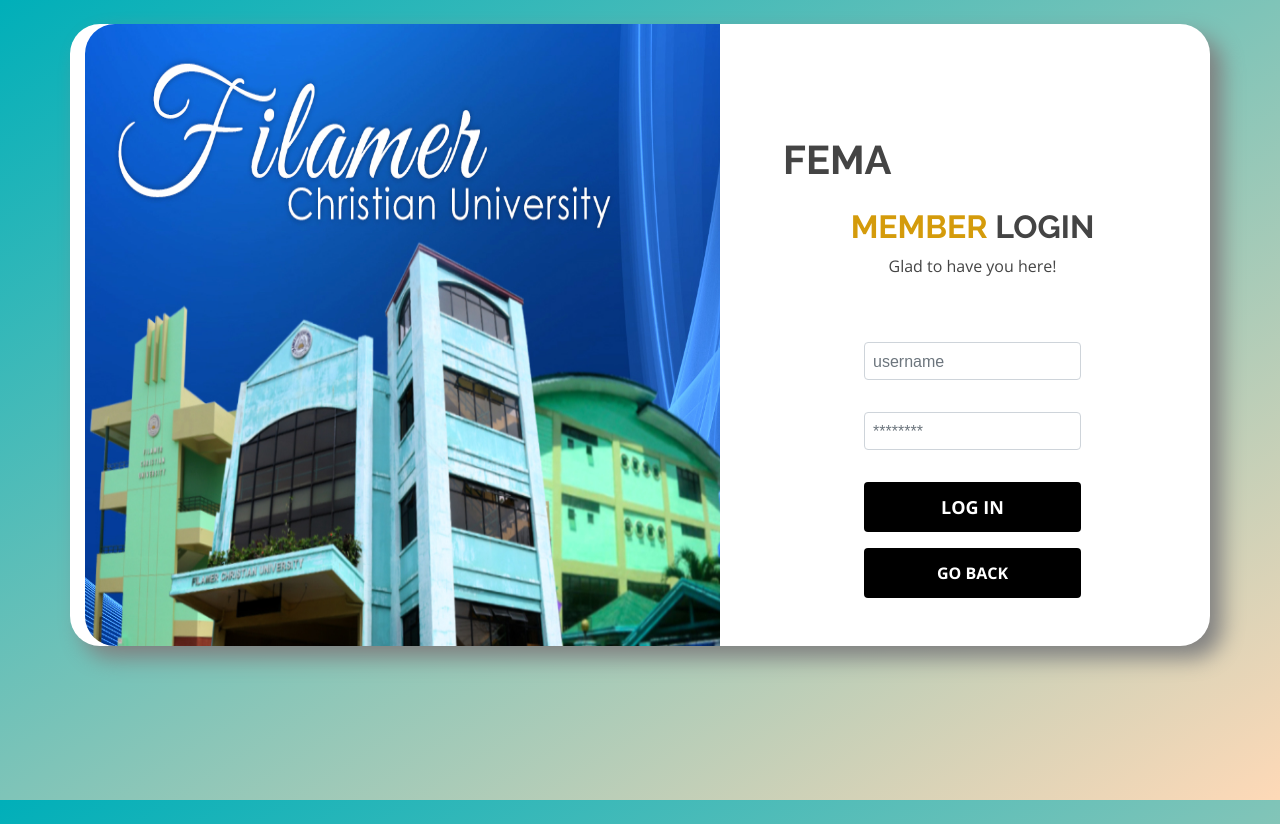
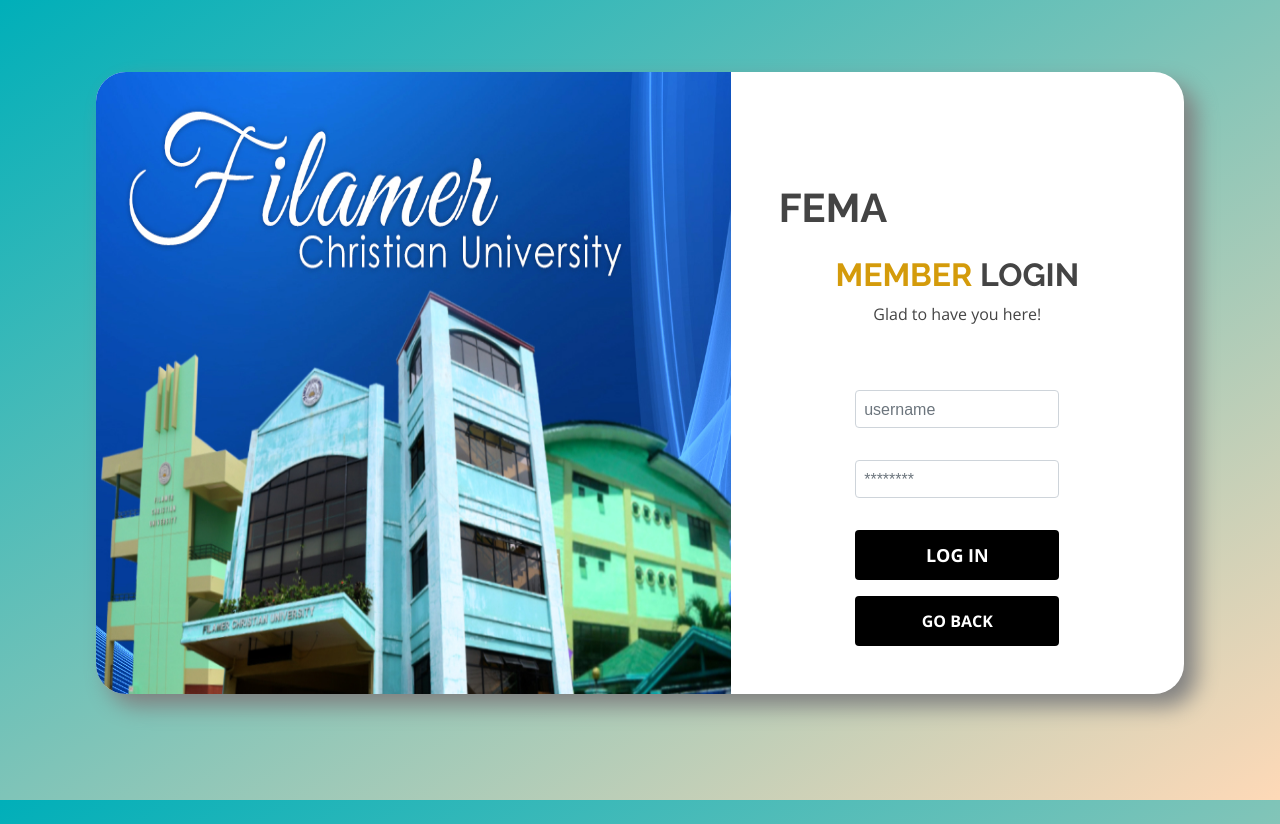
Before and after one commit to TheTrackLP/FEMA, a PHP site: page /login_member.php in a window 1280 px wide. Run offline with PHP 8.4, Linux system fonts and the light colour scheme; some libraries are stand-ins or nearby versions.

Commit message:
small fixes

```diff
--- a/login_admin.php
+++ b/login_admin.php
@@ -59,9 +59,9 @@ if(isset($_SESSION['login_id'])){
     }
   </style>
 </head>
-  <body>
+  <body scroll="no" style="overflow: hidden">
 
-    <section class="form my-4 mx-5">
+    <section class="form my-4 mx-5 py-5">
         <div class="container" style="height: 100%">
             <div class="content row g-0 mx-auto mt-5">
                 <div class="col-sm-12 px-5 pt-5 text-center">
--- a/login_main.php
+++ b/login_main.php
@@ -50,9 +50,9 @@
         width: 500px;
     }
   </style>
-  <body>
+  <body scroll="no" style="overflow: hidden">
 
-    <section class="Form my-4 mx-5">
+    <section class="Form my-4 mx-5 py-5">
         <div class="container" style="height: 100%">
             <div class="content row g-0 mx-auto mt-5">
                 <div class="col-sm-12 px-5 pt-5 text-center">
--- a/login_member.php
+++ b/login_member.php
@@ -55,13 +55,16 @@ if(isset($_SESSION['user_id'])){
     span {
         color: rgb(212, 155, 11);
     }
+    section {
+        height:80vh;
+    }
   </style>
-  <body>
+  <body scroll="no" style="overflow: hidden">
 
-    <section class="Form my-4 mx-5 ">
+    <section class="Form my-4 mx-5 p-5">
         <div class="container" style="height: 100%">
             <div class="row g-0">
-                <div class="col-lg-7">
+                <div class="col-lg-7 p-0">
                     <img class="img-fluid" src="assets/img/bg_fcu.jpg" alt="" style="height:100%">
                 </div>
                 <div class="col-lg-5 px-5 pt-5 text-center">
```
